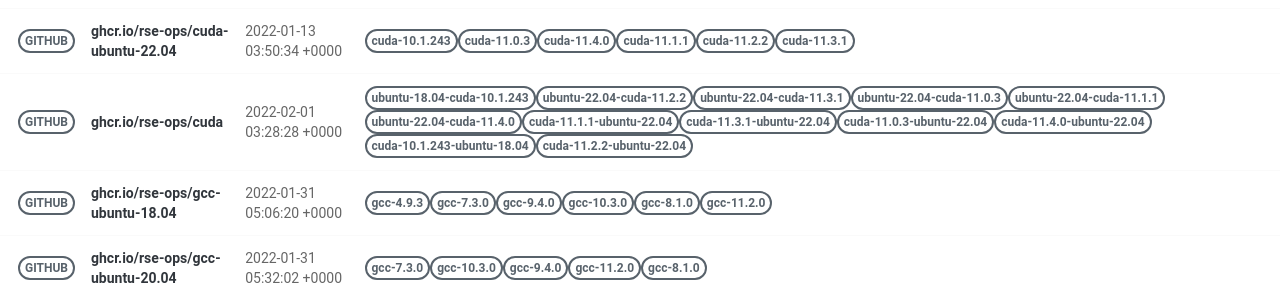
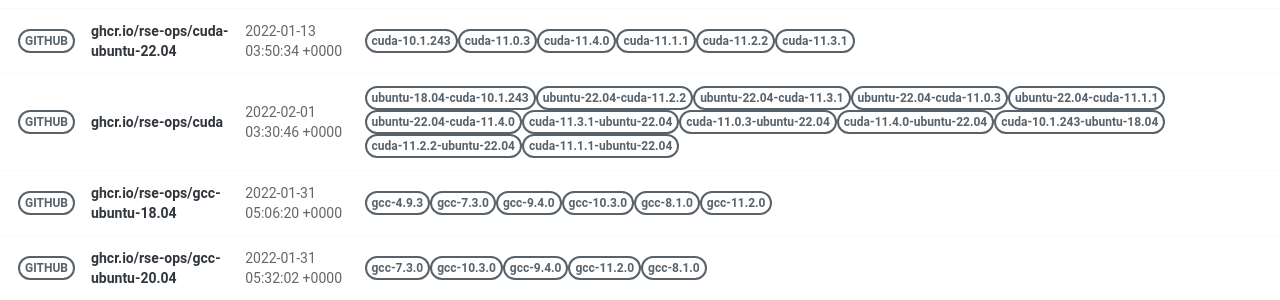
Before and after one commit to rse-ops/docker-images, a Jekyll site: the page built from pages/index.md, in a window 1280 px wide. Shown: the part 421-721 px from the top of the page. Built offline with Jekyll 4.4.1, drawn with Linux system fonts in a browser that asks for light colours; nearby versions of some CDN libraries.

Commit message:
Automated push to update library 2022-02-01

```diff
--- a/_library/ghcr.io-rse-ops-cuda.md
+++ b/_library/ghcr.io-rse-ops-cuda.md
@@ -1,7 +1,7 @@
 ---
 layout: container
 name: ghcr.io/rse-ops/cuda
-updated_at: 2022-02-01 03:28:28.188380
+updated_at: 2022-02-01 03:30:46.094339
 
 
 container_url: https://github.com/orgs/rse-ops/packages/container/package/cuda
```
Also changed, not shown: other parts of _library/ghcr.io-rse-ops-cuda.md (+3 -3 lines).
